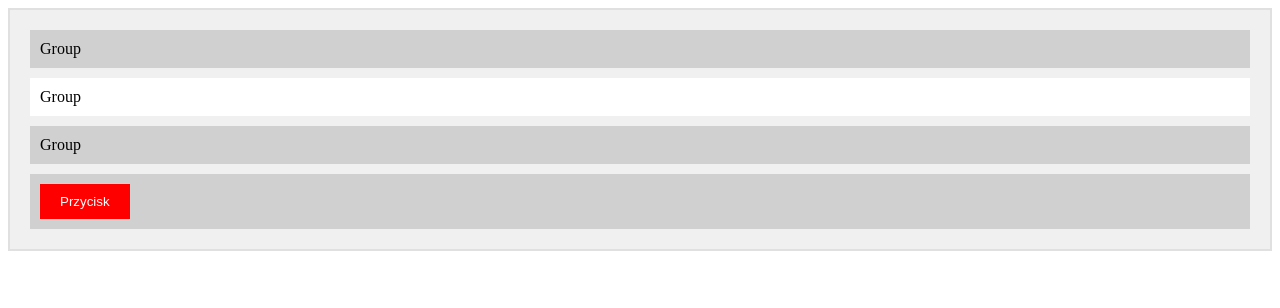
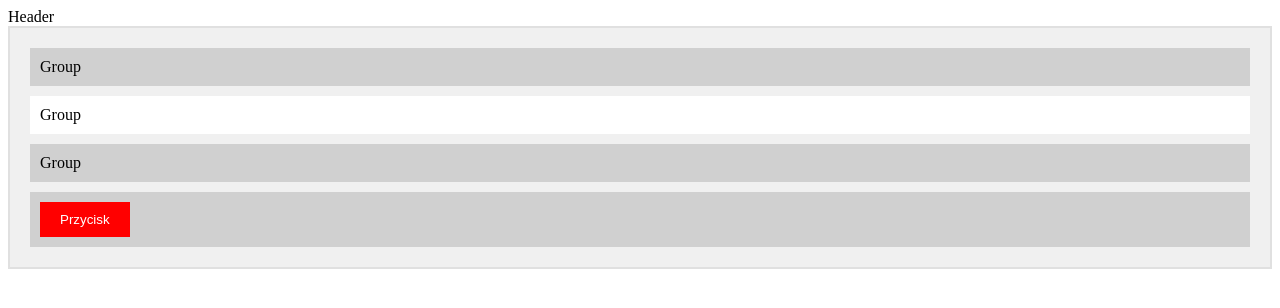
Before and after one commit to WingedPepcios/page-dev, a website: page index.html in a window 1280 px wide. Drawn offline with Linux system fonts and the light colour scheme.

Commit message:
Added header

```diff
--- a/index.html
+++ b/index.html
@@ -9,6 +9,7 @@
   <title>App</title>
 </head>
 <body>
+  <header class="header">Header</header>
   <div class="form">
     <div class="form__group">Group</div>
     <div class="form__group --no-bg">Group</div>
```
